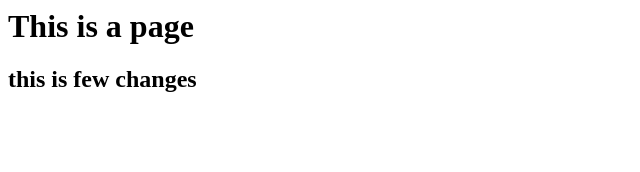
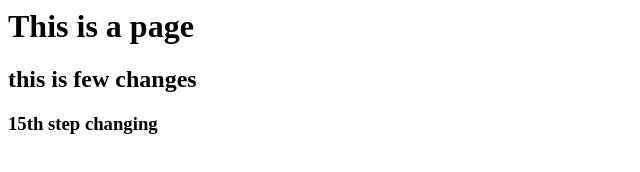
Before and after one commit to djagadeswar/git_practising, a plain HTML site: page index.html in a window 1280 px wide. Shown: the whole page, without its empty margins (0-640 px from the left). Drawn offline with Linux system fonts and the light colour scheme.

Commit message:
this is 19 step commit

```diff
--- a/index.html
+++ b/index.html
@@ -2,5 +2,6 @@
 	<body>
 		<h1> This is a page </h1>
 		<h2> this is few changes </h2>
+		<h3> 15th step changing </h3>
 		</body>
 </html>
```
Also changed, not shown: 1 other file.
